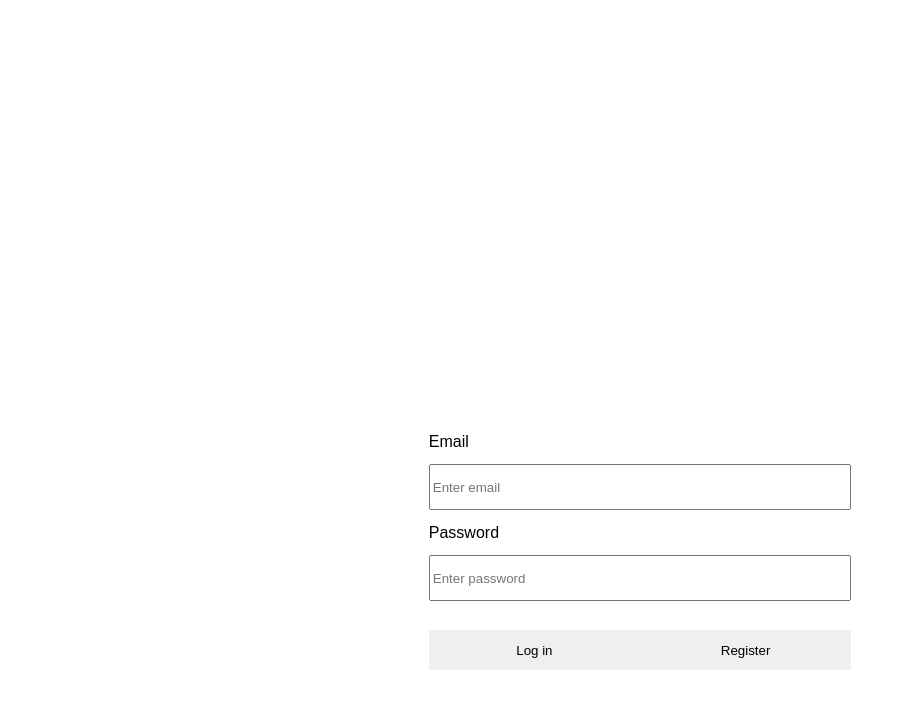
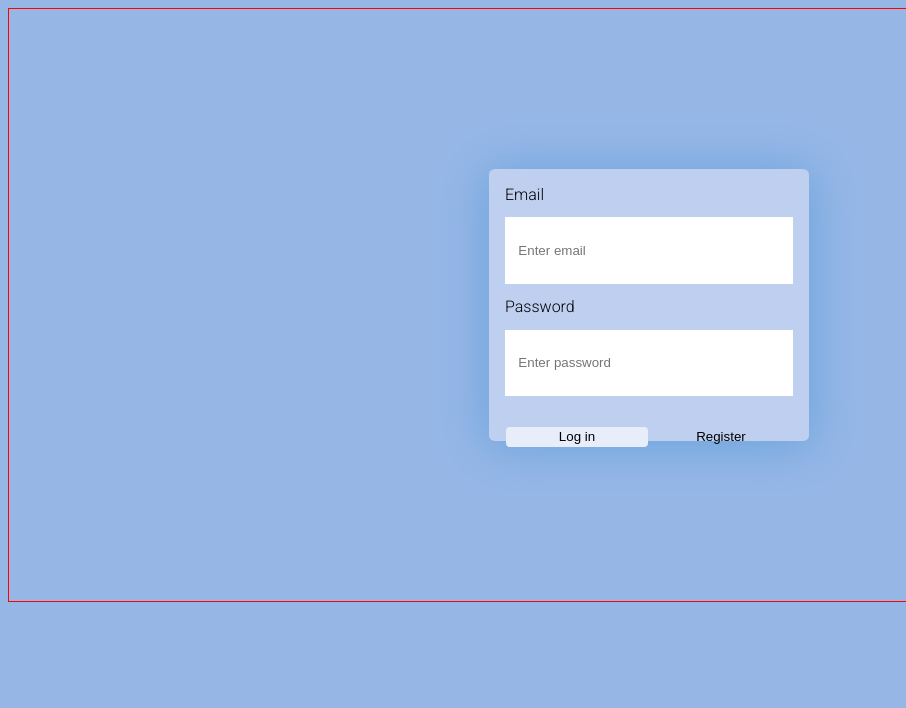
Before and after one commit to gdmgent-1819-mobdev1/labo-5-hektormisplon, a plain HTML site: page index.html in a window 1280 px wide. Shown: the whole page, without its empty margins (0-906 px from the left). Drawn offline with Linux system fonts and the light colour scheme; no server answers.

Commit message:
SASS + hide functionality
SASS: variables for colors

Hide functionality:
If not logged in hide blog and show auth
If logged in hide auth and show blog

```diff
--- /dev/null
+++ b/assets/scss/_base.scss
@@ -0,0 +1,5 @@
+$color__primary:#bfcff0;
+$color__primary--light: lighten(adjust-hue($color__primary, 5), 10%);
+$color__primary--lighter: lighten(adjust-hue($color__primary, 10), 20%);
+$color__primary--dark: darken(adjust-hue($color__primary, -5), 10%);
+$color__primary--darker: darken(adjust-hue($color__primary, -10), 20%);
--- a/assets/scss/main.scss
+++ b/assets/scss/main.scss
@@ -1,18 +1,38 @@
-* {
+@import url(https://fonts.googleapis.com/css?family=Roboto:300);
+@import 'base';
+
+
+html, body {
     padding: none;
     margin: none;
+    font-family: 'Roboto';
+    background: $color__primary--dark;
 }
 
-body {
-    font-family: Arial, Helvetica, sans-serif;
+.container {
+    position: absolute;
+    width: 100%;
+    overflow: hidden;
+    border: 1px solid red;
 }
 
 .form-group {
-    width: 33vw;
-    margin: 0px auto;
-    margin-top: 33%;
-    height: 33%;
+    max-width: 18em;
+    height: 15em;
+    margin: 10em auto;
     padding: 1em;
+    background: $color__primary;
+    box-shadow: 0px .2em 3em .2em $color__primary--darker;
+    border-radius: 2%;
+    display: flex;
+    flex-direction: column;
+}
+
+.container__blog--hide {
+    visibility: hidden;
+}
+.container__auth--hide {
+    visibility: hidden;
 }
 
 .form__login {
@@ -21,13 +41,14 @@ body {
     width: 100%;
     padding: 0 0 1em 0;
 }
-.form-group--hide {
-    display: none;
-}
+
 
 .input {
     margin: 1em 0;
     height: 3em;
+    border: none;
+    background: #fff;
+    padding: 1em;
 }
 
 .label {
@@ -35,19 +56,27 @@ body {
 
 .form__submit {
     display: flex;
+    height: 3em;
 }
 
 .btn {
     flex-direction: row;
     justify-content: space-evenly;
     width: 100%;
-    height: 3em;
+    height: 100%;
+    background-color: $color__primary--light;
     border: none;
+    border-radius: .3em;
+    margin: .1em;
+}
+
+.btn__signup {
+    background: none;
 }
 
 .btn__logout {
     width: 6em;
-    background-color: #ff5500;
+    background-color: $color__primary--darker;
     color: #fff;
 }
 
@@ -56,6 +85,8 @@ body {
 }
 
 .form__error {
-    color: #ff5500;
+    position: absolute;
+    margin-top: 6em;
+    color: $color__primary--lighter;
     font-size: 0.8em;
 }
```
Also changed, not shown: css/main.css, 1 other file.
